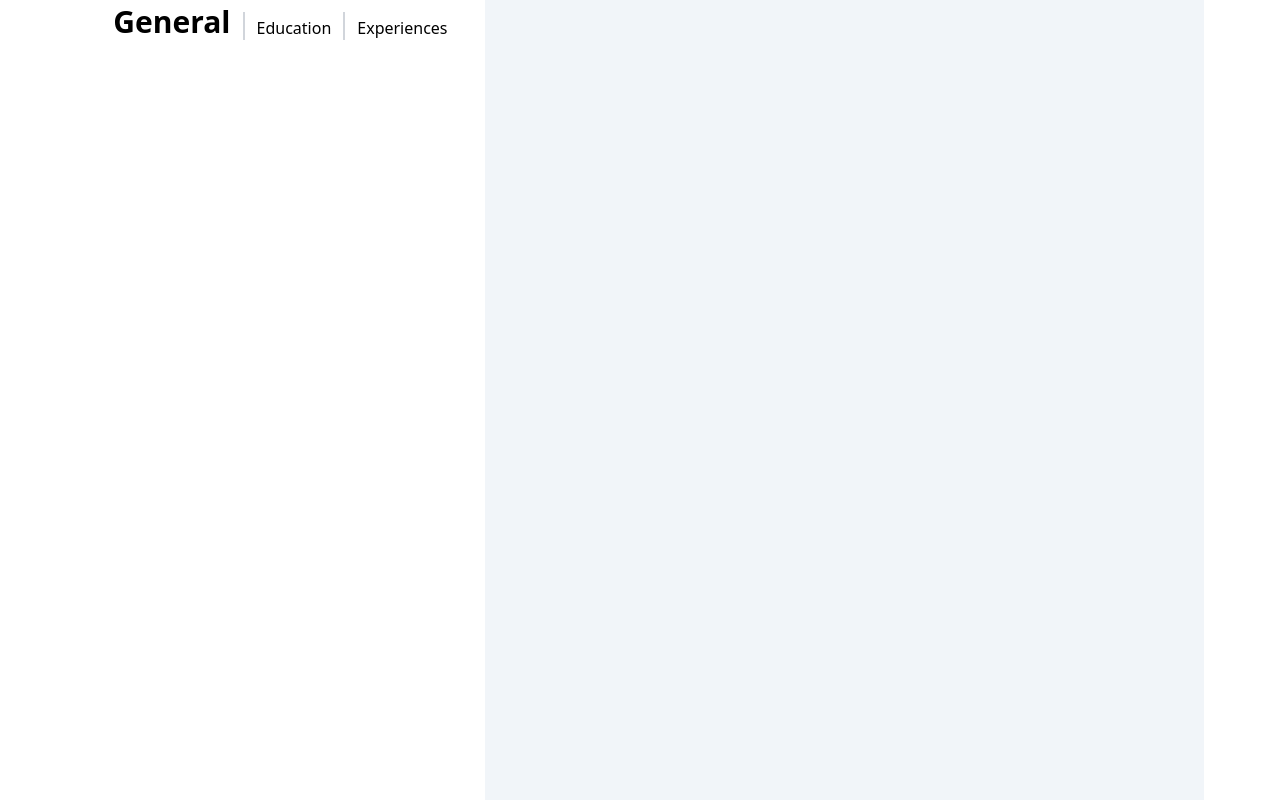
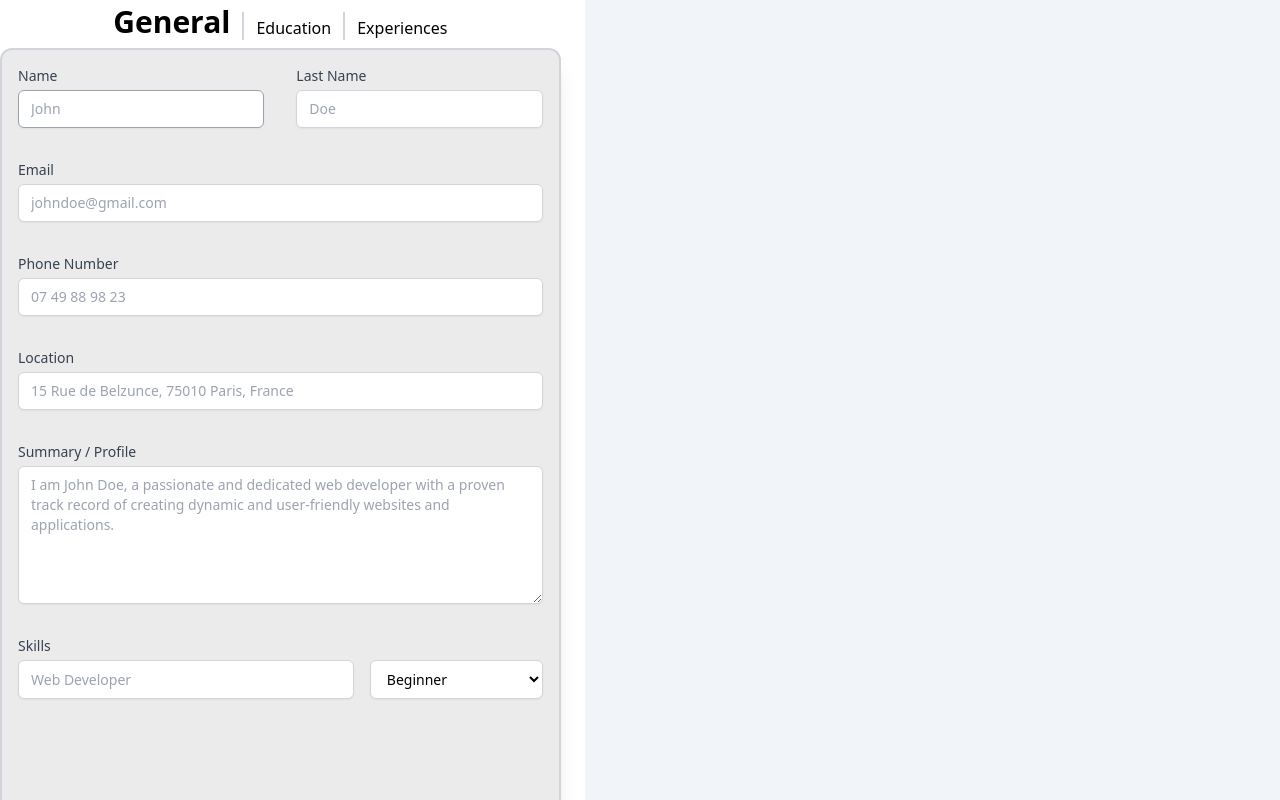
Before and after one commit to Vincent0103/CV-application, a React (Vite) app: page / in a window 1280 px wide. Shown: the top 800 px of the page. Built offline with nearby package versions, Linux system fonts and the light colour scheme.

Commit message:
Add inputs to general form

```diff
--- a/src/App.jsx
+++ b/src/App.jsx
@@ -5,7 +5,7 @@ import CVpreview from './components/CVpreview';
 function App() {
 
   return (
-    <div className='max-w-[1500px] flex justify-center content-center'>
+    <div className='max-w-[1500px] flex justify-center content-center gap-6'>
       <FormSections />
       <CVpreview />
     </div>
--- a/src/components/FormSections.jsx
+++ b/src/components/FormSections.jsx
@@ -1,11 +1,52 @@
+import Input from "./Utils";
+
 const FormSections = () => {
+  const GeneralForm = () => {
+    const summaryForJohnDoe = "I am John Doe, a passionate and dedicated web developer with a proven track record of creating dynamic and user-friendly websites and applications.";
+
+    return (
+      <div className="h-full w-full bg-[#ebebeb] rounded-xl border-2 border-gray-300 shadow-xl">
+        <form>
+          <div className="flex">
+            <Input type="text" name="name" labelName="Name" placeholder="John" hasAutoFocus={true} />
+            <Input type="text" name="lastname" labelName="Last Name" placeholder="Doe" />
+          </div>
+          <Input type="email" name="email" labelName="Email" placeholder="johndoe@gmail.com" />
+          <Input type="tel" name="tel" labelName="Phone Number" placeholder="07 49 88 98 23" />
+          <Input type="text" name="location" labelName="Location" placeholder="15 Rue de Belzunce, 75010 Paris, France" />
+          <Input type="textarea" name="summary" labelName="Summary / Profile" minLength="50"
+          maxLength="300" placeholder={summaryForJohnDoe} />
+          <Input type="text" name="skills" labelName="Skills" placeholder="Web Developer">
+            <select name="expertise" id="expertise" className="mt-1 block w-[50%] px-3 py-2
+          bg-white border border-gray-300 rounded-md shadow-sm focus:outline-none focus:ring-gray-400
+            focus:border-gray-400 sm:text-sm">
+              <option selected value="beginner">Beginner</option>
+              <option value="intermediate">Intermediate</option>
+              <option value="advanced">Advanced</option>
+              <option value="expert">Expert</option>
+            </select>
+          </ Input>
+        </form>
+      </div>
+    );
+  }
+
+  const FormSliderBtns = () => {
+    return (
+      <div className="flex flex-col mb-2">
+        <div className="rounded-lg h-10 max-w-full flex justify-center items-end gap-3">
+          <button type="button" className="font-bold text-3xl">General</button>
+          <button type="button" className="border-x-2 border-gray-300 px-3 h-7 flex items-end">Education</button>
+          <button type="button" className="">Experiences</button>
+        </div>
+      </div>
+    );
+  }
+
   return (
-    <div className="w-[40%] flex flex-col">
-      <div className="rounded-lg h-10 max-w-full flex justify-center items-end gap-3">
-        <button type="button" className="font-bold text-3xl">General</button>
-        <button type="button" className="border-x-2 border-gray-300 px-3 h-7 flex items-end">Education</button>
-        <button type="button" className="">Experiences</button>
-      </div>
+    <div className="w-[50%]">
+      <FormSliderBtns />
+      <GeneralForm />
     </div>
   );
 }
--- /dev/null
+++ b/src/components/Utils.jsx
@@ -0,0 +1,26 @@
+const Input = ({children, type, name, labelName, placeholder, minLength, maxLength, hasAutoFocus=false}) => {
+
+  const input = (type !== "textarea")
+  ? <input type={type} name={name} id={name} className="mt-1 block w-full px-3 py-2
+  bg-white border border-gray-300 rounded-md shadow-sm focus:outline-none focus:ring-gray-400
+    focus:border-gray-400 sm:text-sm invalid:outline-none invalid:ring-rose-500
+    invalid:border-rose-500" placeholder={placeholder}
+    autoFocus={hasAutoFocus} />
+  : <textarea name={name} id={name} rows="6" className="mt-1 block w-full px-3 py-2
+  bg-white border border-gray-300 rounded-md shadow-sm focus:outline-none focus:ring-gray-400
+    focus:border-gray-400 sm:text-sm invalid:ring-rose-500 invalid:border-rose-500"
+    placeholder={placeholder} minLength={minLength} maxLength={maxLength}
+    autoFocus={hasAutoFocus} >
+    </textarea>
+
+  return (
+    <div className="p-4 w-full">
+      <label htmlFor={name} className="block text-sm font-medium text-gray-700">{labelName}</label>
+      {children
+      ? <div className="flex gap-4">{input}{children}</div>
+      : input}
+    </div>
+  )
+}
+
+export default Input;
```
